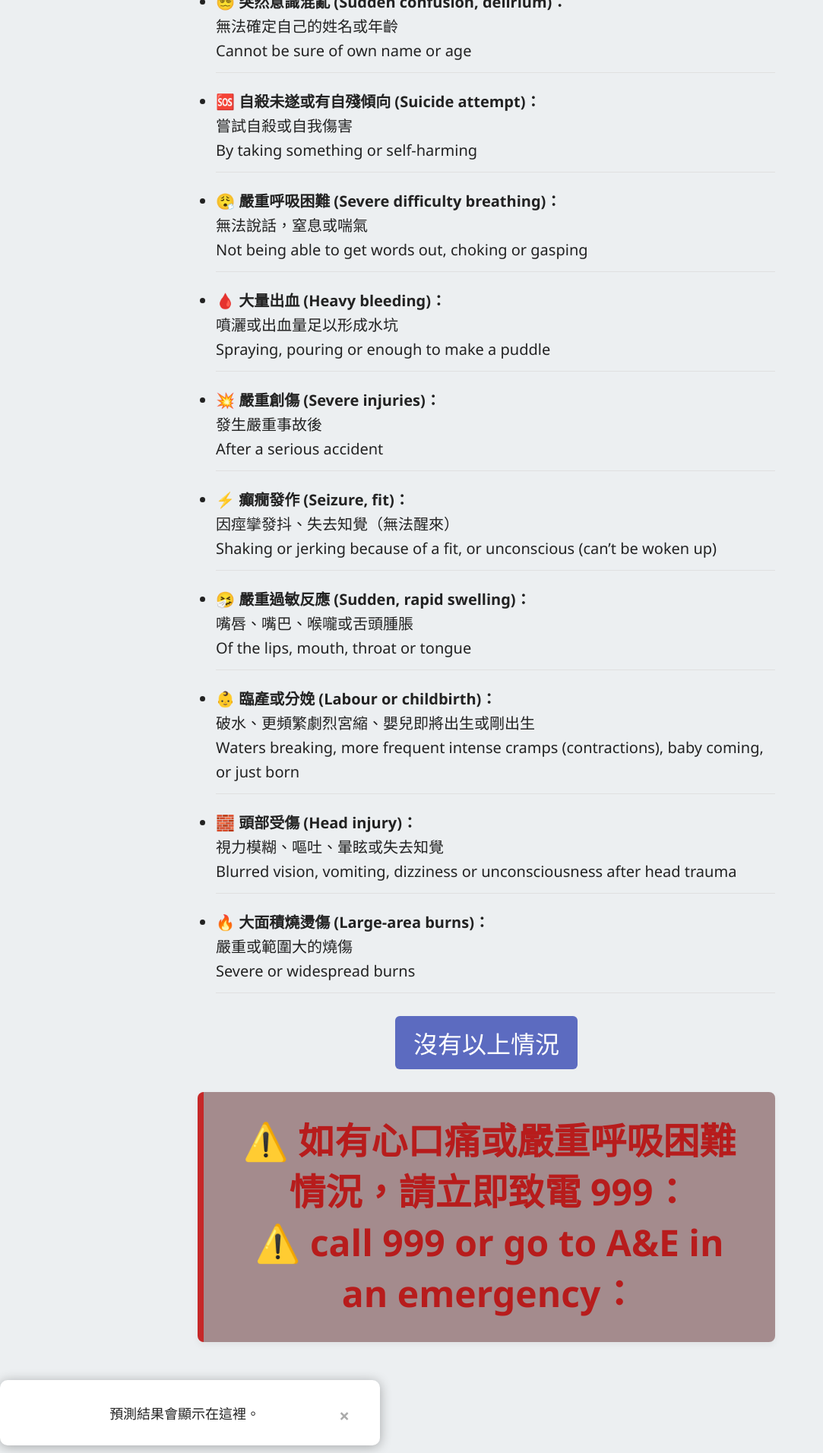
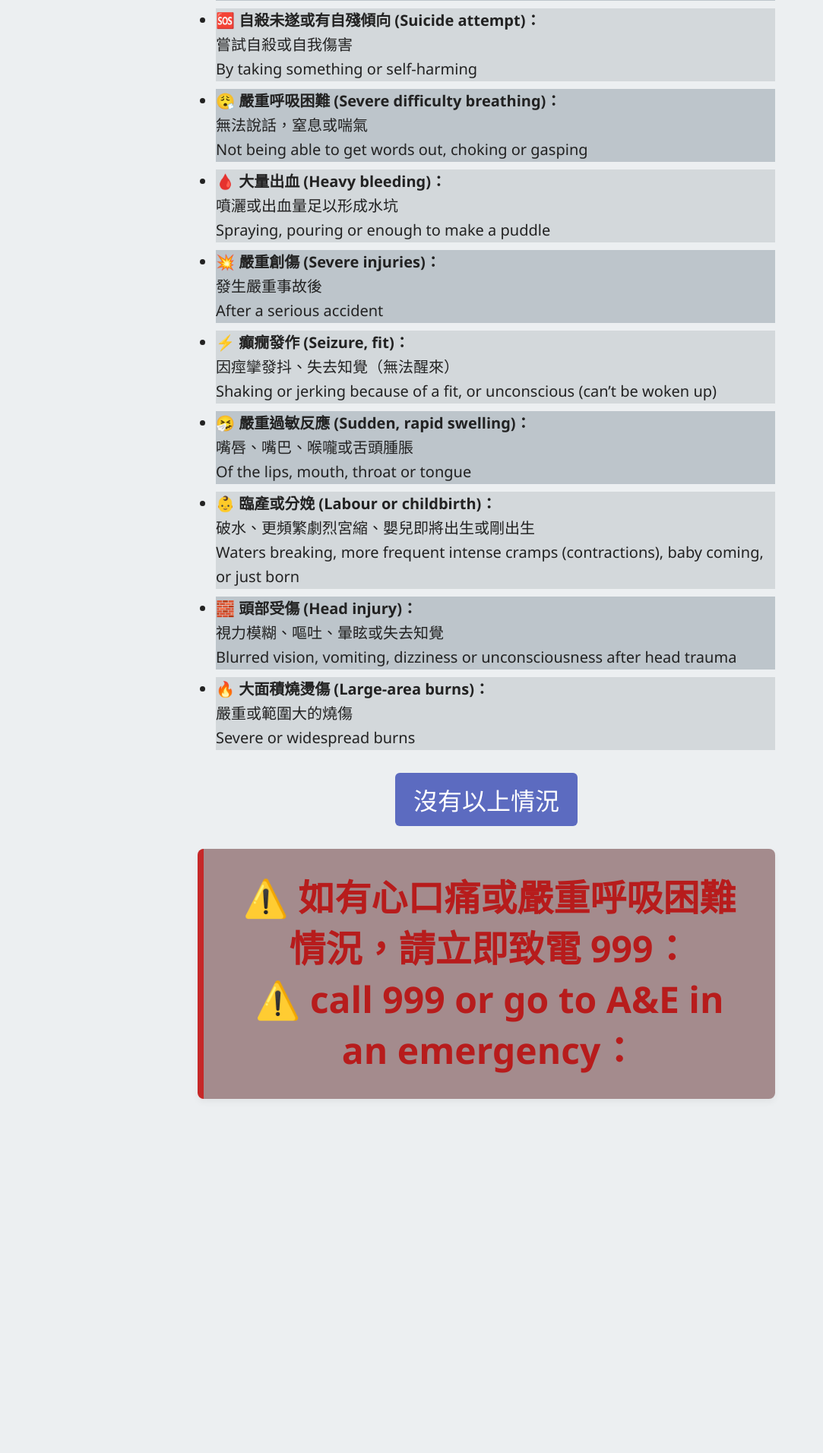
Before and after one commit to KatOuO/pre-ER-assessment, a Flask app: page / in a window 1280 px wide. Shown: the part 848-2760 px from the top of the page at 76% size, without its empty margins (0-1083 px from the left). After the commit the page ends 2294 px from the top, so only its background shows below. Run offline with Flask 3, Linux system fonts and the light colour scheme; parts of the project's set-up code (start-up, migrations or seed data) failed here and were passed over.

Commit message:
Minor fix

```diff
--- a/static/style.css
+++ b/static/style.css
@@ -11,7 +11,7 @@ body {
 .container {
   max-width: 800px;
   margin: 0 auto;
-  padding: 20px;
+  padding: 0 20px;
 }
 
 h1 {
@@ -33,10 +33,13 @@ h2 {
   line-height: 1.7;
 }
 
-.triage-list li {
-  padding: 12px 0;
-  border-bottom: 1px solid #e0e0e0;
+.triage-list li:nth-child(odd) {
+  background-color: #5468744f;
 }
+.triage-list li:nth-child(even) {
+  background-color: #202d351e;
+}
+
 
 .alert {
   background-color: #470c0c70;
--- a/templates/home.html
+++ b/templates/home.html
@@ -86,12 +86,6 @@
 
     </div>
 
-    <div id="resultModal" class="modal">
-        <div class="modal-content">
-          <span class="close-btn" id="closeModal">&times;</span>
-          <p id="resultText">預測結果會顯示在這裡。</p>
-        </div>
-      </div>
 
 </body>
 </html>
```
Also changed, not shown: static/script.js (+7 -1 lines).
